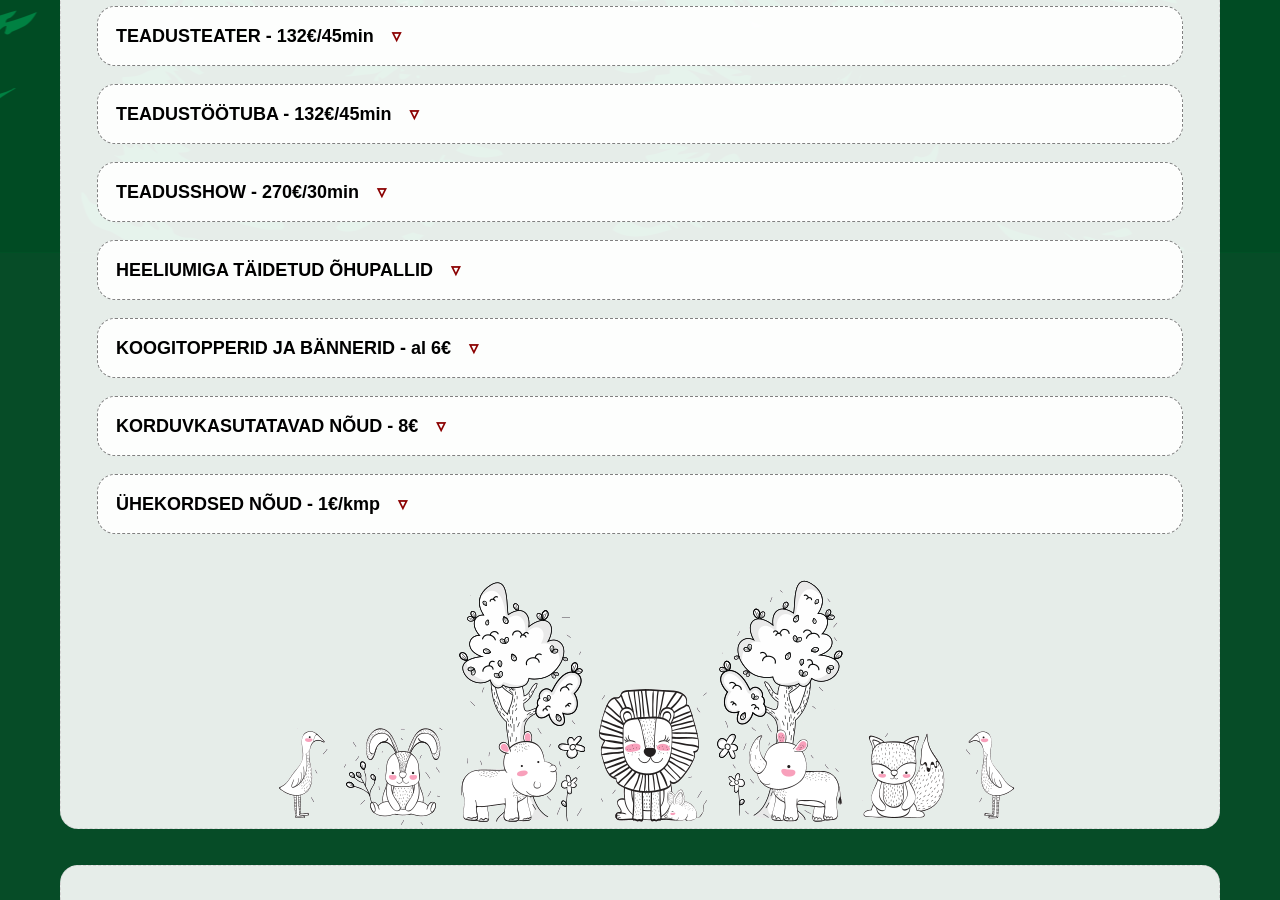
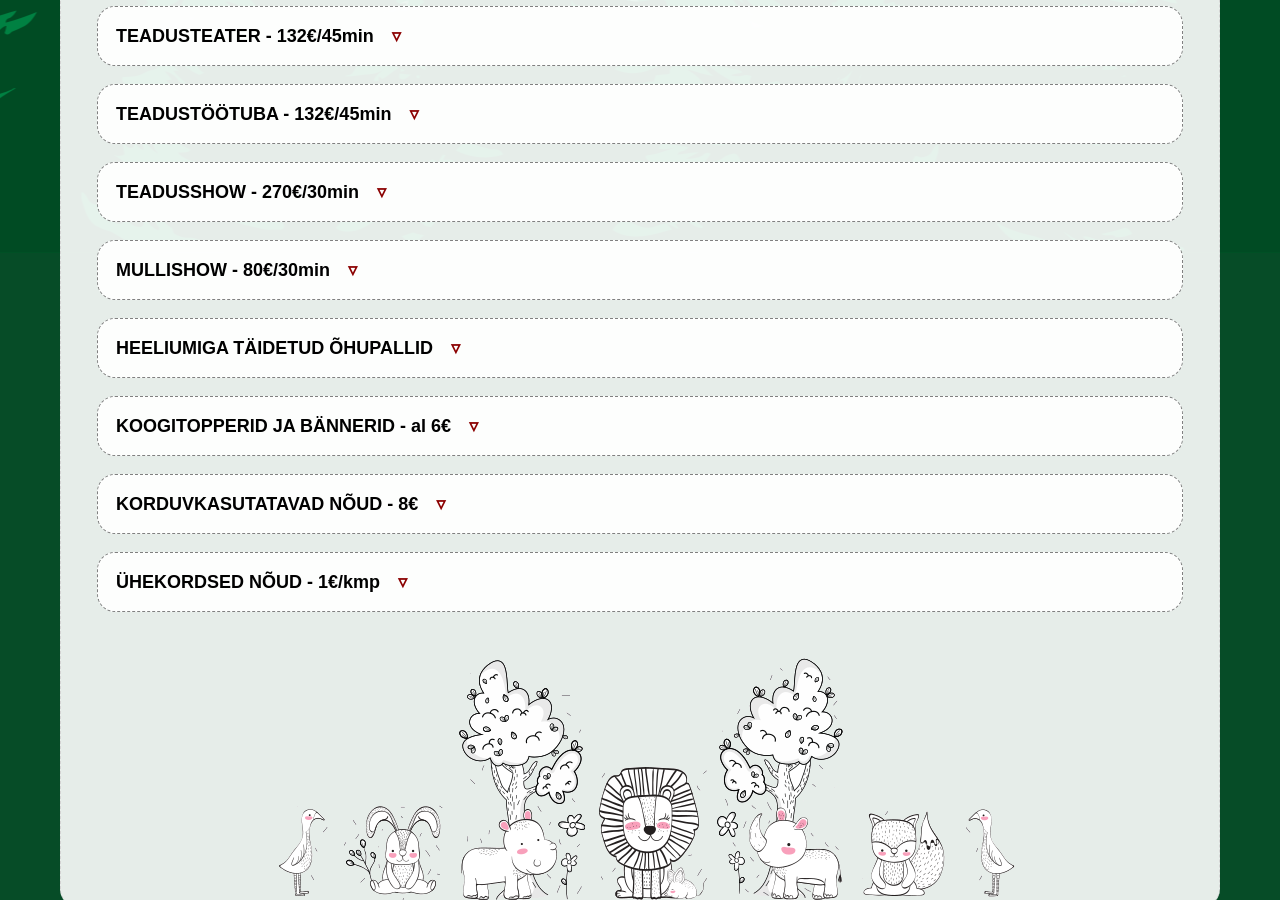
Before and after one commit to mypsik/torela, a Jekyll site: the page built from lisateenused/index.md, in a window 1280 px wide and 900 px high, scrolled down 1212 px. Built offline with Jekyll 4.4.1, drawn with Linux system fonts in a browser that asks for light colours; some of the changed lines change nothing that is shown; grey boxes are pictures that could not be loaded.

Commit message:
Update index.md

```diff
--- a/lisateenused/index.md
+++ b/lisateenused/index.md
@@ -139,6 +139,30 @@
 
   <img alt="Teadusshow" src="teadusshow.jpg" height="150">
 
+MULLISHOW - 80€/30min
+
+: Mullimeister toob sünnipäevale elevust! Show sisaldab trikke seebimullidega (erineva suurusega mullid, mullilohed, mullitorud, mulli batuut, mulli akvaarium jne).
+
+  „Inimene seebimullis” - kõik lapsed võlutakse mulli sisse.
+
+  Suured seebimullid 20-30min + õhupallide kujundamine 30-60 min
+
+  Kõik lapsed saavad kingituseks õhupallidest kujukese (1-4 õhupallist: loomad, lilled, mõõgad, mütsid jne).
+
+
+  Mulli-show (ei sisalda õhupalle) **30min/80€**
+
+  Mulli-show + õhupallid	1-20 last	**1h/100€**
+
+  Mulli-show + õhupallid	21-35 last	**1-1.5h/115€**
+
+  Mulli-show + õhupallid PREMIUM*	**1-1.5h/125€**
+
+
+  *Pärast Mullimeistri etteastet saavad kõik lapsed ise suuri mulle puhuda.
+
+  <img alt="Mullishow" src="mullishow-700x460.jpg" height="150">
+
 HEELIUMIGA TÄIDETUD ÕHUPALLID
 
 : Täpsem info lisatakse peagi.
```
